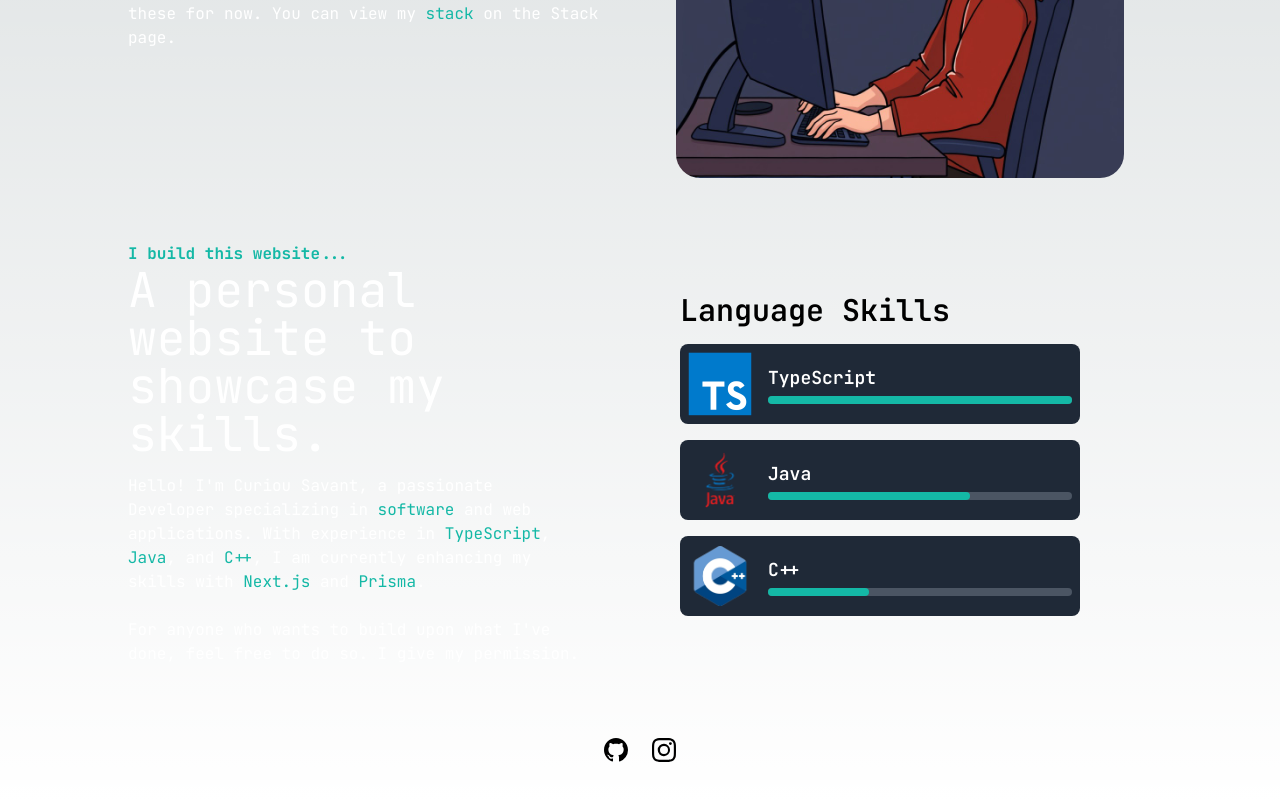
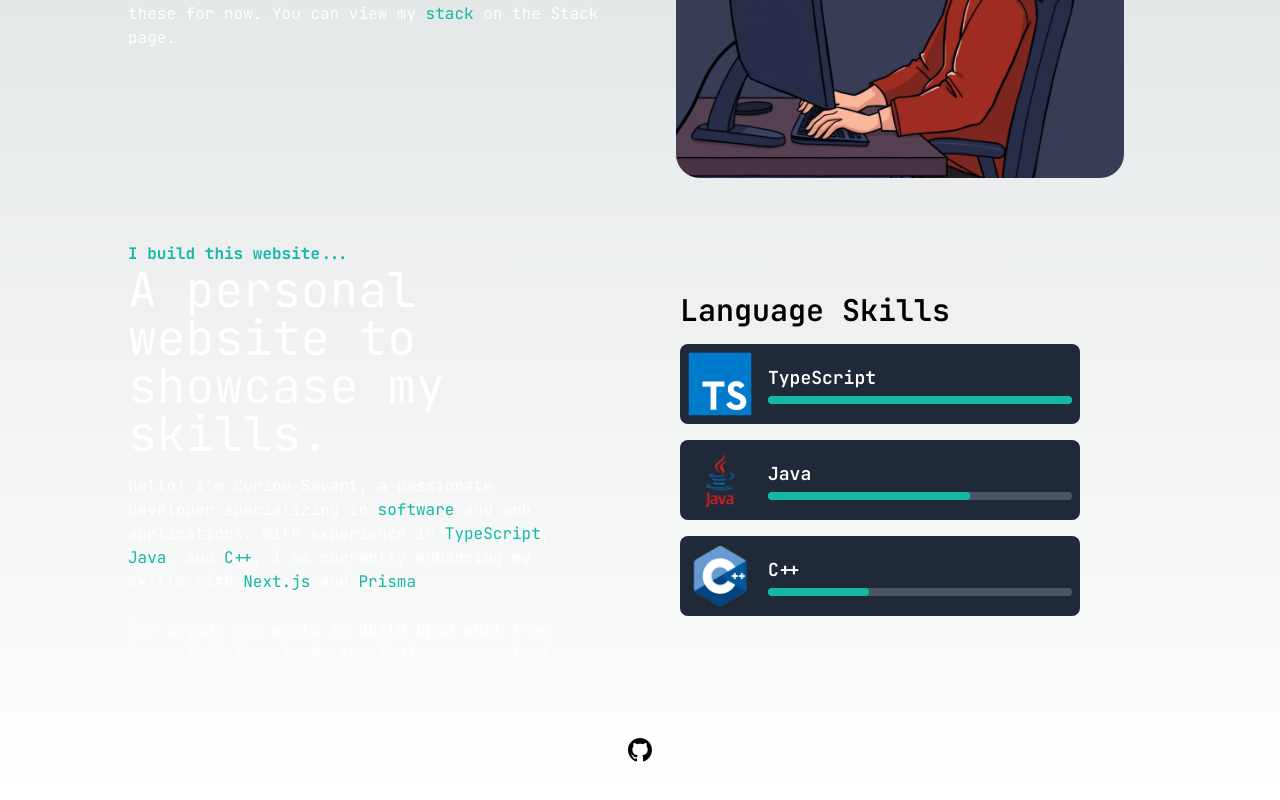
Before and after one commit to CuriousSavant/next-portfolio, a Next.js app: page / in a window 1280 px wide. Shown: the part 446-1246 px from the top of the page. Built offline with nearby package versions, Linux system fonts and the light colour scheme.

Commit message:
delete logo instagram

```diff
--- a/components/Footer.tsx
+++ b/components/Footer.tsx
@@ -9,10 +9,6 @@ const linkSocial = [
     {
         icon: <BsGithub />,
         href: 'https://github.com/CuriousSavant',
-    },
-    {
-        icon: <BsInstagram />,
-        href: 'https://www.instagram.com/junior_dev175/',
     },
     // add social media here....
 ]
--- a/components/Navbar.tsx
+++ b/components/Navbar.tsx
@@ -3,8 +3,7 @@
 import Link from 'next/link';
 import React, { useState, useEffect } from 'react';
 import { MdMenu } from 'react-icons/md';
-import { CONFIG } from '@/lib';
-import { motion, AnimatePresence } from 'framer-motion';
+import { CONFIG } from '@/lib'; import { motion, AnimatePresence } from 'framer-motion';
 import Highlight from './Highlight';
 import { BsInstagram } from 'react-icons/bs';
 
```
